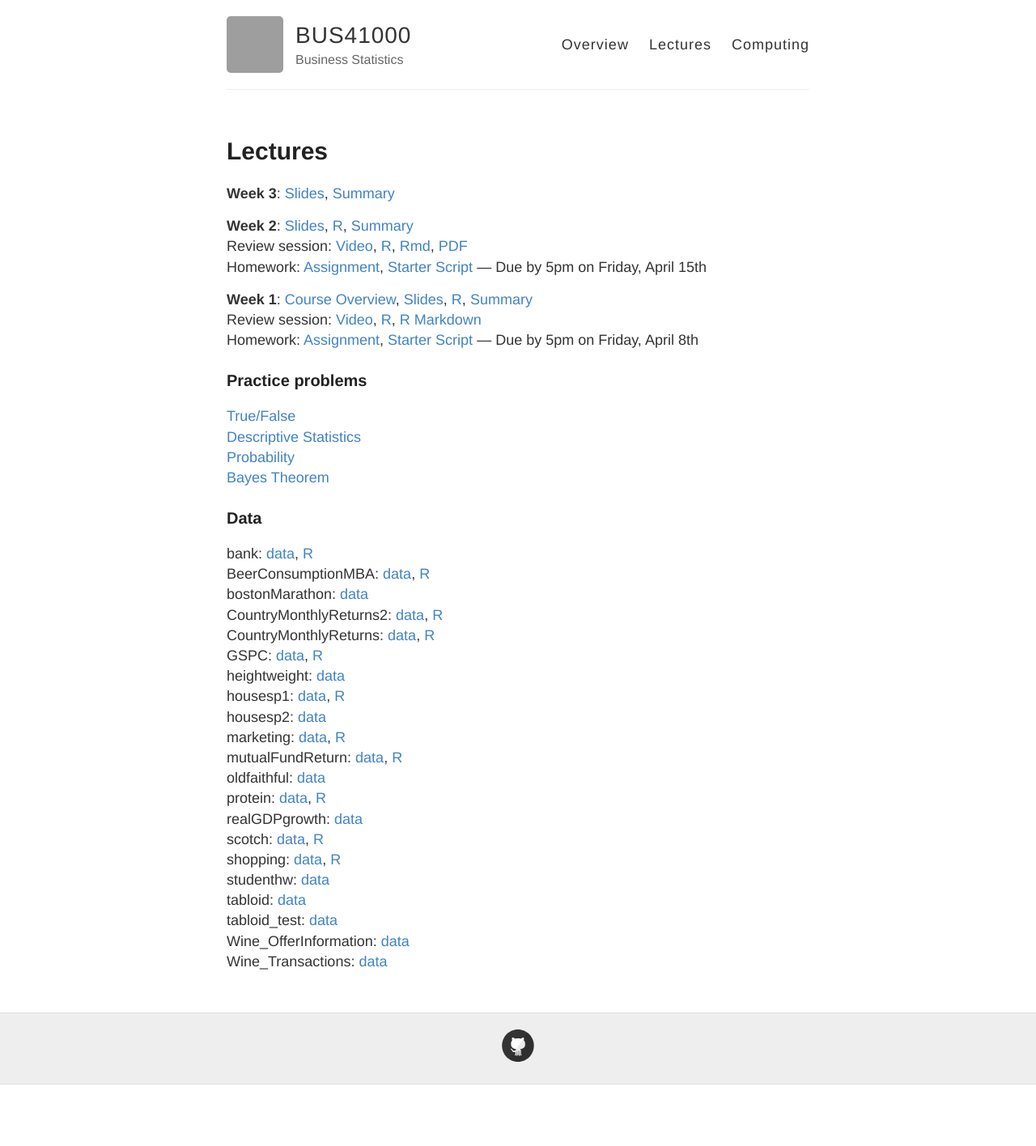
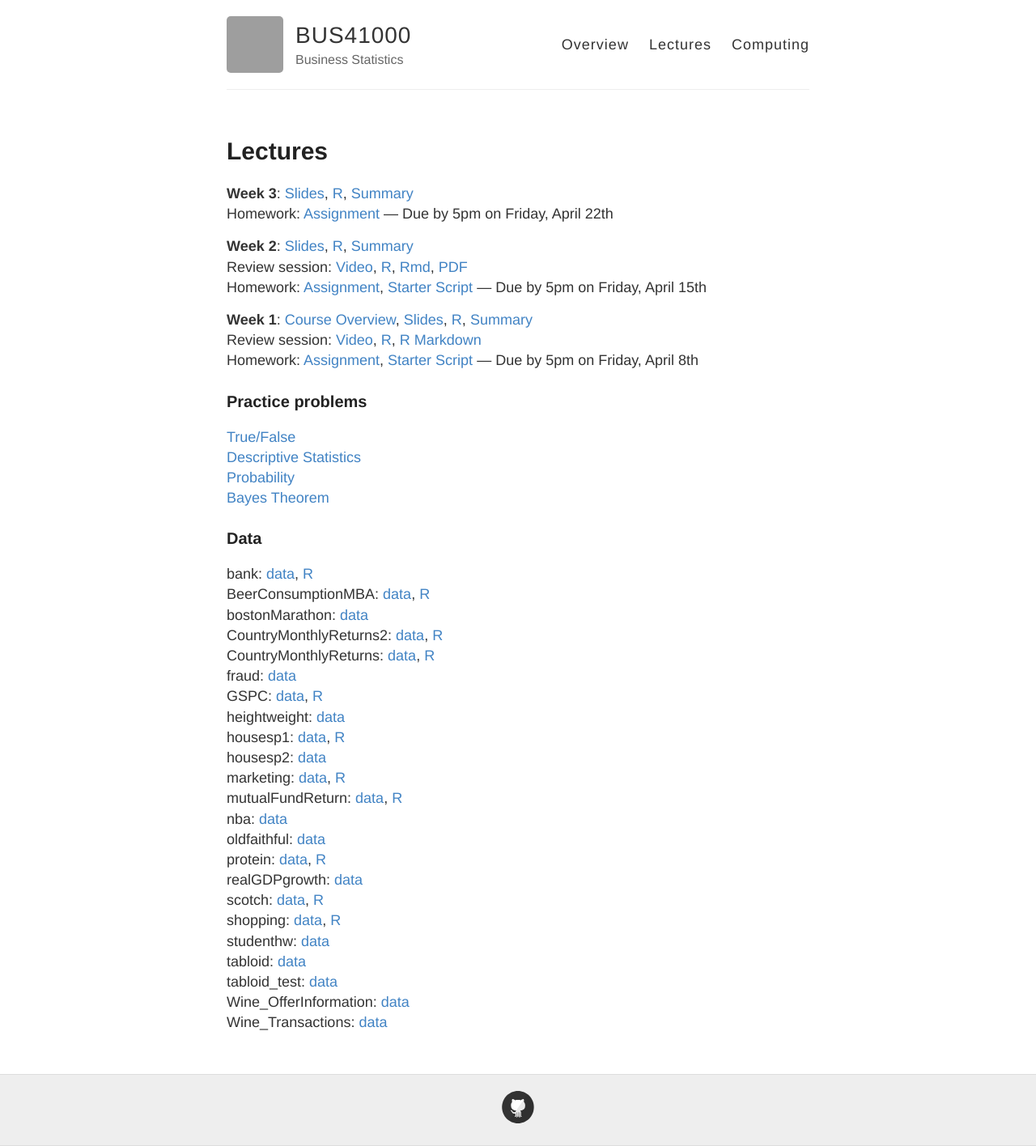
Before and after one commit to mlakolar/BUS41000, a Jekyll site: the page built from lectures.md, in a window 1280 px wide. Shown: the whole page at 81% size. Built offline with Jekyll 4.4.1, drawn with Linux system fonts in a browser that asks for light colours; before the commit the page ends 1340 px from its top, so only the background shows below that; grey boxes are pictures that could not be loaded.

Commit message:
Update lectures.md

```diff
--- a/lectures.md
+++ b/lectures.md
@@ -6,8 +6,11 @@ permalink: /lectures/
 
 **Week 3**:
 [Slides](https://github.com/mlakolar/BUS41000/raw/master/slides/03_lecture.pdf),
+[R](https://github.com/mlakolar/BUS41000/raw/master/slides/03_code.R),
 [Summary](https://github.com/mlakolar/BUS41000/raw/master/slides/03_summary.pdf)
-
+Homework:
+[Assignment](https://piazza.com/class_profile/get_resource/ihbf4oo8gc36od/in0v9roflv028d) ---
+Due by 5pm on Friday, April 22th
 
 **Week 2**:
 [Slides](https://github.com/mlakolar/BUS41000/raw/master/slides/02_lecture.pdf),
@@ -51,12 +54,14 @@ BeerConsumptionMBA: [data](https://github.com/mlakolar/BUS41000/raw/master/data/
 bostonMarathon: [data](https://github.com/mlakolar/BUS41000/raw/master/data/bostonMarathon.csv)
 CountryMonthlyReturns2: [data](https://github.com/mlakolar/BUS41000/raw/master/data/CountryMonthlyReturns2.csv), [R](https://github.com/mlakolar/BUS41000/raw/master/data/CountryMonthlyReturns2.R)
 CountryMonthlyReturns: [data](https://github.com/mlakolar/BUS41000/raw/master/data/CountryMonthlyReturns.csv), [R](https://github.com/mlakolar/BUS41000/raw/master/data/CountryMonthlyReturns.R)
+fraud: [data](https://github.com/mlakolar/BUS41000/raw/master/data/fraud.csv)
 GSPC: [data](https://github.com/mlakolar/BUS41000/raw/master/data/GSPC.csv), [R](https://github.com/mlakolar/BUS41000/raw/master/data/GSPC.R)
 heightweight: [data](https://github.com/mlakolar/BUS41000/raw/master/data/heightweight.csv)
 housesp1: [data](https://github.com/mlakolar/BUS41000/raw/master/data/housesp1.csv), [R](https://github.com/mlakolar/BUS41000/raw/master/data/housesp1.R)
 housesp2: [data](https://github.com/mlakolar/BUS41000/raw/master/data/housesp2.csv)
 marketing: [data](https://github.com/mlakolar/BUS41000/raw/master/data/marketing.csv), [R](https://github.com/mlakolar/BUS41000/raw/master/data/marketing.R)
 mutualFundReturn: [data](https://github.com/mlakolar/BUS41000/raw/master/data/mutualFundReturn.csv), [R](https://github.com/mlakolar/BUS41000/raw/master/data/mutualFundReturn.R)
+nba: [data](https://github.com/mlakolar/BUS41000/raw/master/data/nba.csv)
 oldfaithful: [data](https://github.com/mlakolar/BUS41000/raw/master/data/oldfaithful.csv)
 protein: [data](https://github.com/mlakolar/BUS41000/raw/master/data/protein.csv), [R](https://github.com/mlakolar/BUS41000/raw/master/data/protein.R)
 realGDPgrowth: [data](https://github.com/mlakolar/BUS41000/raw/master/data/realGDPgrowth.csv)
```
